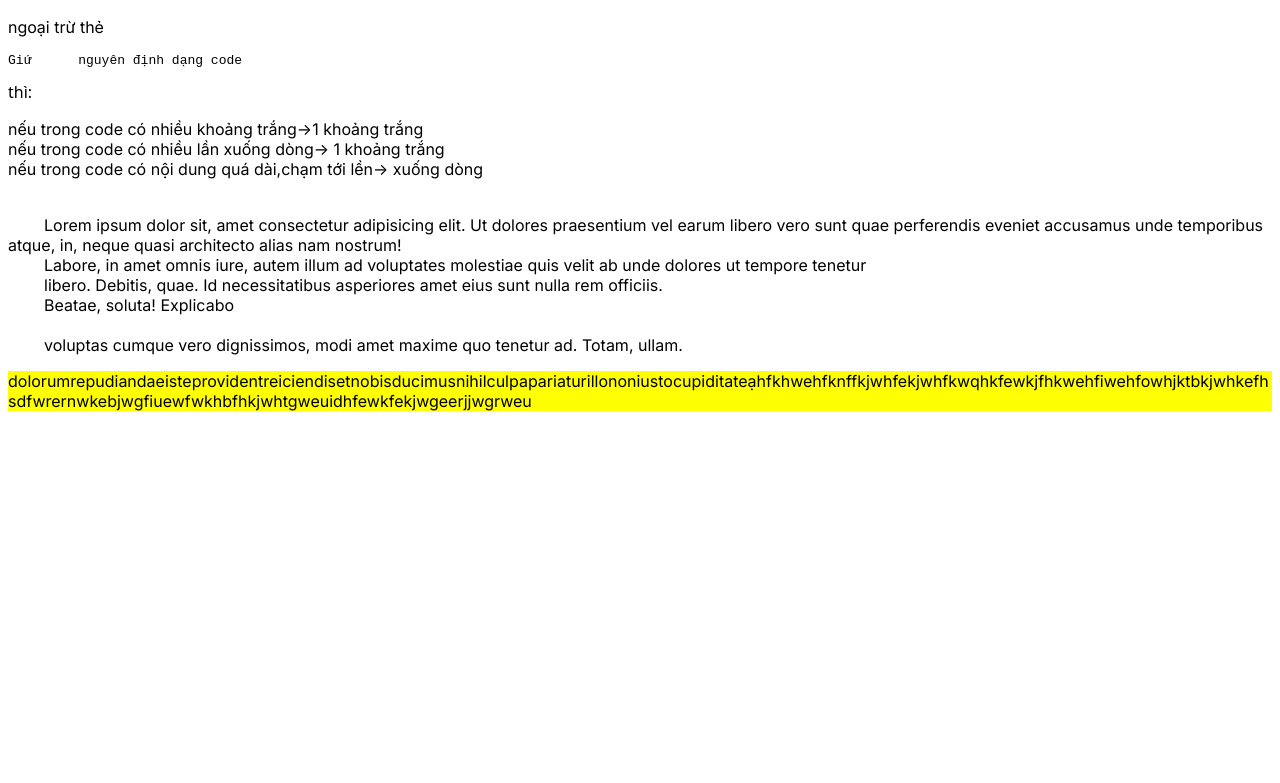
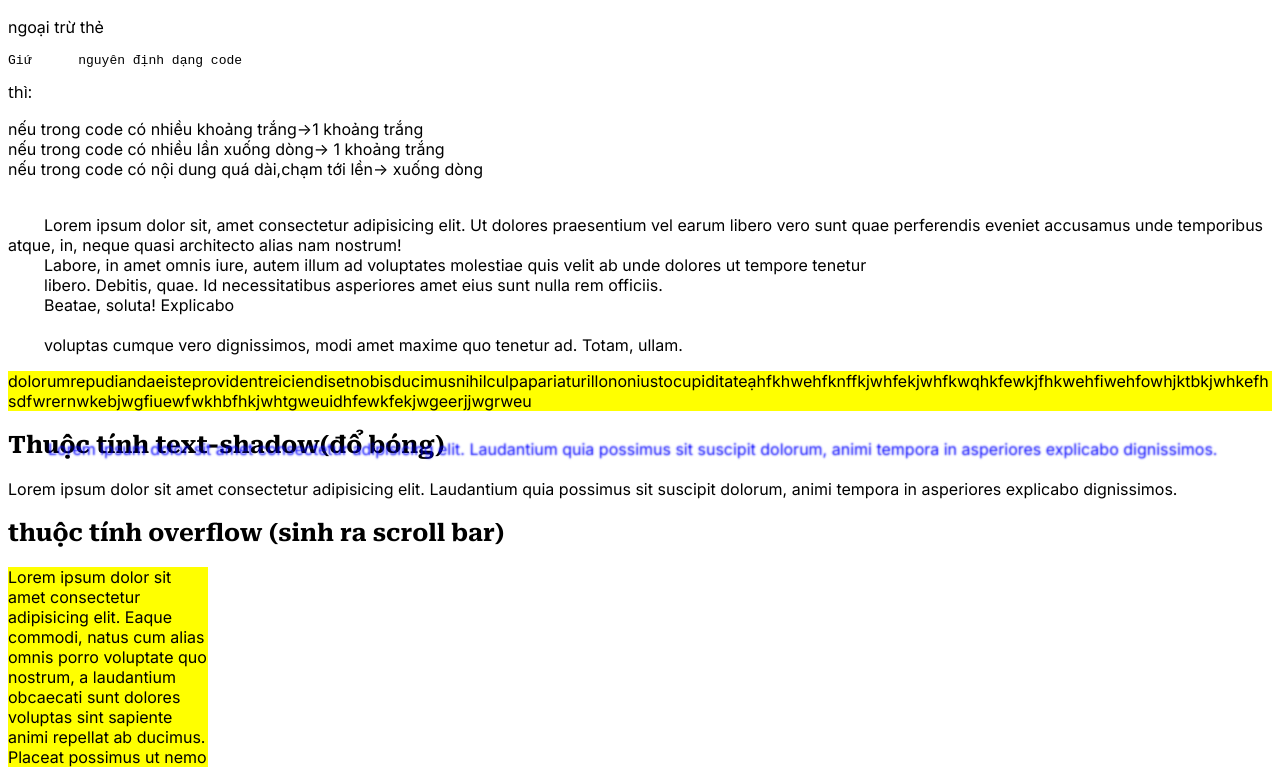
Before and after one commit to Toan-Luis/duan4, a plain HTML site: page css_font_typography/test.html in a window 1280 px wide. Shown: the part 1681-2464 px from the top of the page. Before the commit the page ends 2108 px from the top, so only its background shows below. Drawn offline with Linux system fonts and the light colour scheme.

Commit message:
sửa lần 14

```diff
--- a/css_font_typography/style.css
+++ b/css_font_typography/style.css
@@ -106,3 +106,20 @@ h2 {
     word-break: break-all;
     /* thông thường chữ sẽ kéo dài ra khổi khối nhưng word-break:break-all sẽ bẻ gãy từ để giữ giao diện không bị vỡ */
 }
+.tsd{
+    text-shadow: 40px -40px 2px blue;
+    /* đổ về bên phải 40px - lên trên 40px - độ mờ 2px - màu xanh */
+}
+.ovf{
+    width: 200px;
+    height: 200px;
+    background-color: yellow;
+    overflow: visible;
+    /* (default) hiện thị nội dung vượt box */
+    overflow: hidden;
+    /* ẩn nội dung vượt box */
+    overflow: scroll;
+    /* tạo thanh cuộn và luôn hiển thị thanh cuộn */
+    overflow: auto;
+    /* nếu thừa tự tạo thanh cuộn */
+}
--- a/css_font_typography/test.html
+++ b/css_font_typography/test.html
@@ -76,7 +76,13 @@
 
         voluptas cumque vero dignissimos, modi amet maxime quo tenetur ad. Totam, ullam.</p>
         <p class="wb">dolorumrepudiandaeisteprovidentreiciendisetnobisducimusnihilculpapariaturillononiustocupiditateạhfkhwehfknffkjwhfekjwhfkwqhkfewkjfhkwehfiwehfowhjktbkjwhkefhsdfwrernwkebjwgfiuewfwkhbfhkjwhtgweuidhfewkfekjwgeerjjwgrweu</p>
-
+    <h2>Thuộc tính text-shadow(đổ bóng)</h2>
+    <p class="tsd">Lorem ipsum dolor sit amet consectetur adipisicing elit. Laudantium quia possimus sit suscipit dolorum, animi tempora in asperiores explicabo dignissimos.</p>
+    <h2>thuộc tính overflow (sinh ra scroll bar)</h2>
+    <p class="ovf">Lorem ipsum dolor sit amet consectetur adipisicing elit. Eaque commodi, natus cum alias omnis porro voluptate quo nostrum, a laudantium obcaecati sunt dolores voluptas sint sapiente animi repellat ab ducimus.
+    Placeat possimus ut nemo doloremque quo dicta modi voluptates, voluptatum, consectetur harum dolor quaerat cumque, pariatur ullam id incidunt? Dolorem ea adipisci harum sint itaque minus rem voluptatibus illum a?
+    Saepe fuga sequi exercitationem iure atque obcaecati consequuntur dignissimos, eius sunt, qui ex tenetur. Aut magnam minus expedita iure delectus eum ipsum nesciunt debitis exercitationem deserunt, voluptatum accusamus odio laboriosam.
+    Aliquid consequuntur quia accusantium recusandae, ipsa voluptate cum voluptatibus illum similique quaerat fuga, ducimus, iusto nobis optio doloremque minima cumque quas laboriosam id vel. Iste nulla neque quisquam nobis vero.</p>
 </body>
 
 </html>
```
